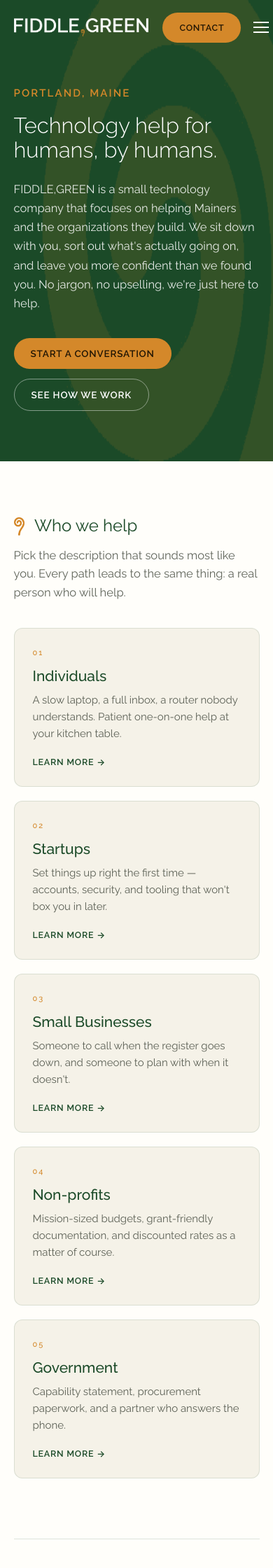
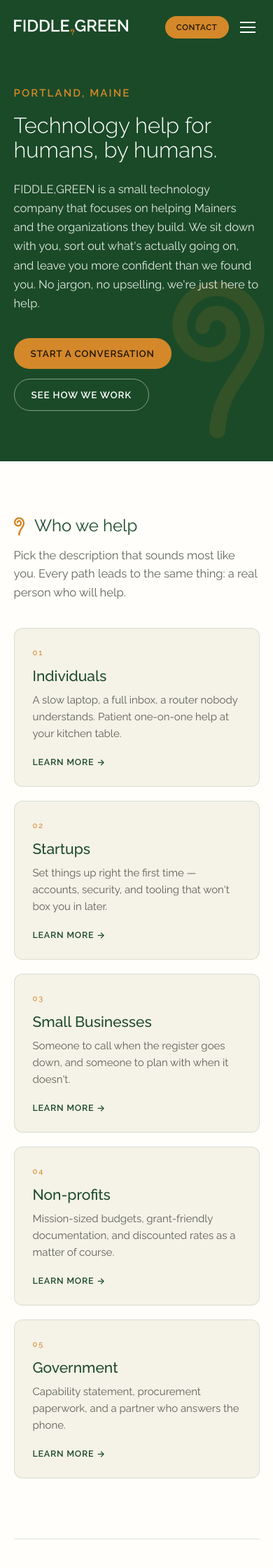
Before and after one commit to TREE-BUB/fiddle-green, a Jekyll site: the page built from index.html, in a window 390 px wide. Shown: the top 2240 px of the page at 70% size. Built offline with Jekyll 4.4.1, drawn with Linux system fonts in a browser that asks for light colours.

Commit message:
Show the whole fiddlehead in the hero, and fix the header on small phones
The hero watermark was sized by width on a tall, tightly cropped image, so it
rendered 420x710 in a band roughly 645px high. With a -70px top offset the
stem fell outside the band entirely and the head was clipped left and right,
leaving a thick featureless arc that read as a smudge rather than a fern.

Size it by height instead, at 74% of the band, positioned whole in the empty
right half — the same column the other hub heroes give to their button rails.
Because the height is relative, it stays proportional as the copy reflows
rather than being clipped by a shorter band. Opacity drops to .11 to hold the
same weight now that more of the mark is visible.

Below 900px the text column reaches that space, so the mark moves to the gap
beside the stacked buttons at 34% height, where it stays whole and clear of
the prose.

Also fixes a bug found while checking the mark at narrow widths: the header
laid out a fixed 193px wordmark next to a full-size Contact pill, which pushed
the hamburger past the right edge at 375px and under. On those phones the
menu could not be opened at all. The mobile Contact pill now uses the smaller
size the design specifies for it, and the wordmark steps down at 480px and
380px. Verified from 320px to 1920px: the hamburger is on-screen and the
drawer opens and closes at every width.

Co-Authored-By: Claude Opus 5 <noreply@anthropic.com>
Claude-Session: https://claude.ai/code/session_01GK6qgctrydKFqvHaf7A1Lg

```diff
--- a/assets/css/style.scss
+++ b/assets/css/style.scss
@@ -191,6 +191,16 @@ h1, h2, h3 { text-wrap: pretty; }
 }
 
 .site-header__mobile { display: none; align-items: center; gap: 12px; }
+
+/* The mobile CTA is smaller than the footer's, per the design: at 375px and
+   under, a full-size pill plus a full-size wordmark pushed the hamburger off
+   the right edge and left no way to open the menu. */
+.site-header__mobile .btn {
+  font-size: 11.5px;
+  letter-spacing: .06em;
+  padding: 9px 16px;
+  border-radius: 20px;
+}
 
 .nav {
   display: flex;
@@ -392,12 +402,18 @@ h1, h2, h3 { text-wrap: pretty; }
   }
 }
 
+/* The fern mark sits whole in the empty right half of the hero, the same
+   column the other hub heroes give to their button rails. Sizing by height
+   keeps it proportional to the band as the copy reflows; the prototype sized
+   by width, which cropped the stem away and left an unreadable coil. */
 .home-hero__watermark {
   position: absolute;
-  right: -60px;
-  top: -70px;
-  width: 420px;
-  opacity: .13;
+  right: 4%;
+  top: 50%;
+  transform: translateY(-50%);
+  height: 74%;
+  width: auto;
+  opacity: .11;
   pointer-events: none;
 }
 
@@ -1363,8 +1379,29 @@ a.contact-card__value {
   .rail { align-items: stretch; }
   .rail__btn { min-width: 0; }
 
+  .home-hero__watermark {
+    top: auto;
+    bottom: 5%;
+    right: 3%;
+    transform: none;
+    height: 34%;
+    opacity: .13;
+  }
+
   .panel { padding: 36px 7%; }
   .procurement { padding: 32px 7%; }
+}
+
+/* Step the wordmark down so the brand, the CTA and the hamburger all fit the
+   header on small phones. */
+@media (max-width: 480px) {
+  .site-header__brand img { height: 22px; }
+  .site-header__mobile { gap: 10px; }
+}
+
+@media (max-width: 380px) {
+  .site-header__brand img { height: 19px; }
+  .site-header__mobile .btn { padding: 8px 13px; }
 }
 
 @media (max-width: $bp-sm) {
```
Also changed, not shown: 1 other file.
